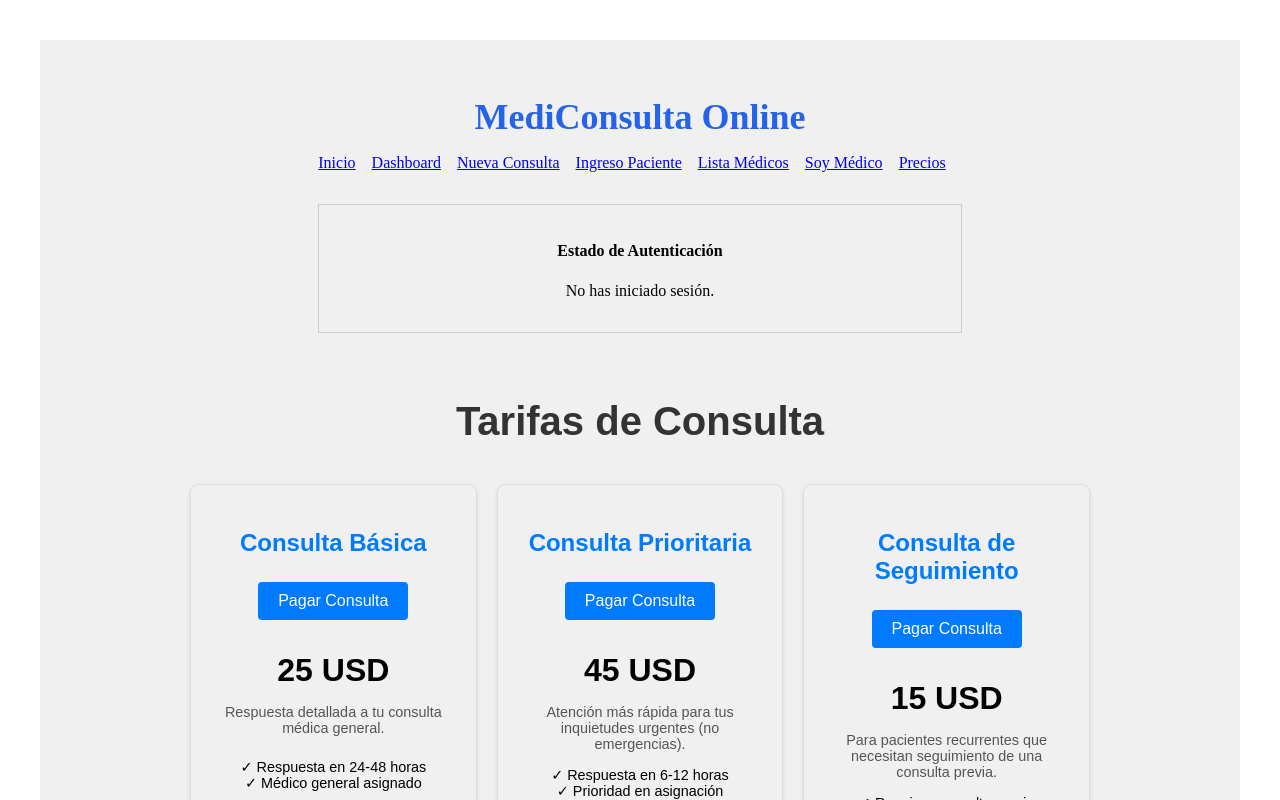
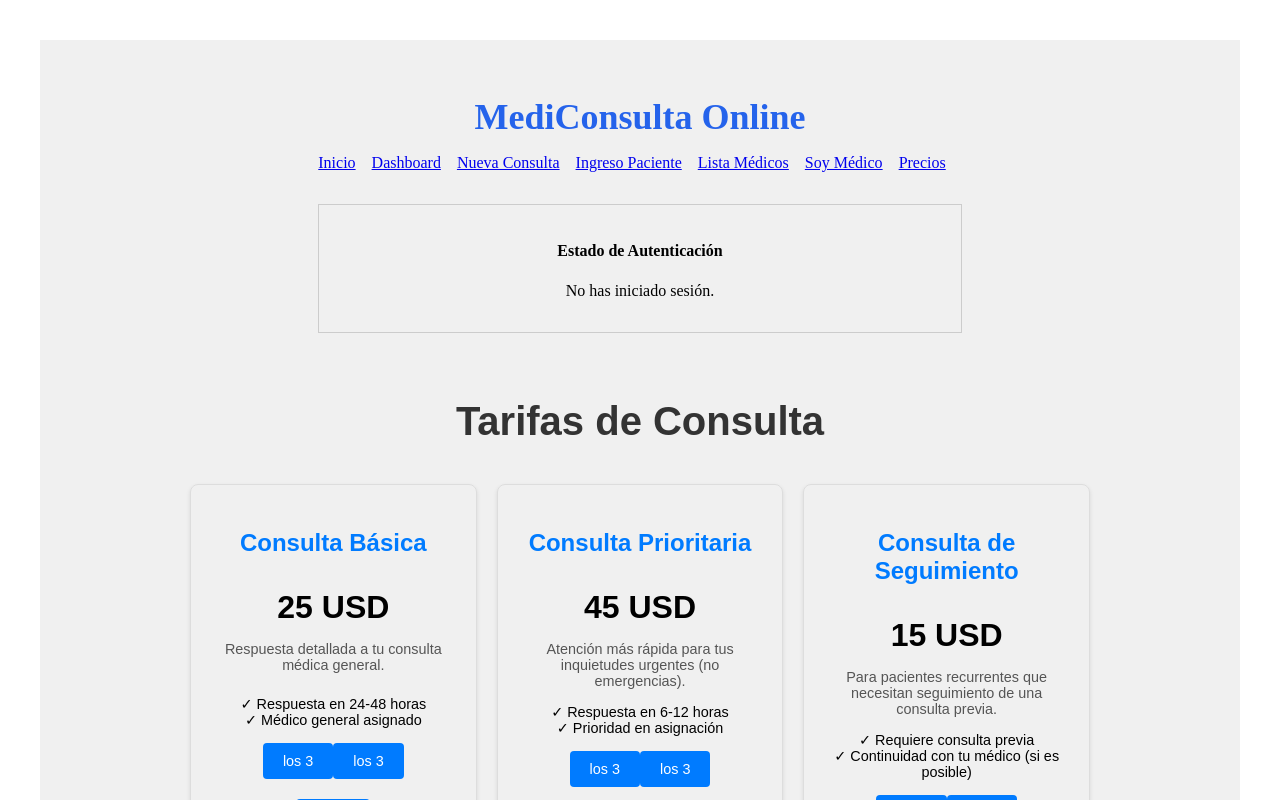
Before and after one commit to computadorescol/Medicos, a React (Vite) app in the folder frontend/: page /pricing in a window 1280 px wide. Shown: the top 800 px of the page. Built offline with nearby package versions, Linux system fonts and the light colour scheme; no server answers.

Commit message:
comentar tierId y price en pricingPage.tsx

```diff
--- a/frontend/src/components/PricingPage.tsx
+++ b/frontend/src/components/PricingPage.tsx
@@ -132,8 +132,7 @@
               {tier.name}
               {tier.comingSoon && <span style={styles.comingSoonBadge}>Próximamente</span>}
             </h3>
-            <PayConsultation tierId={tier.id} price={tier.price} />
-
+            {/* <PayConsultation tierId={tier.id} price={tier.price} /> */}
             <p style={styles.tierPrice}>{tier.price}</p>
             <p style={styles.tierDescription}>{tier.description}</p>
             <ul style={styles.tierFeature}>
```
